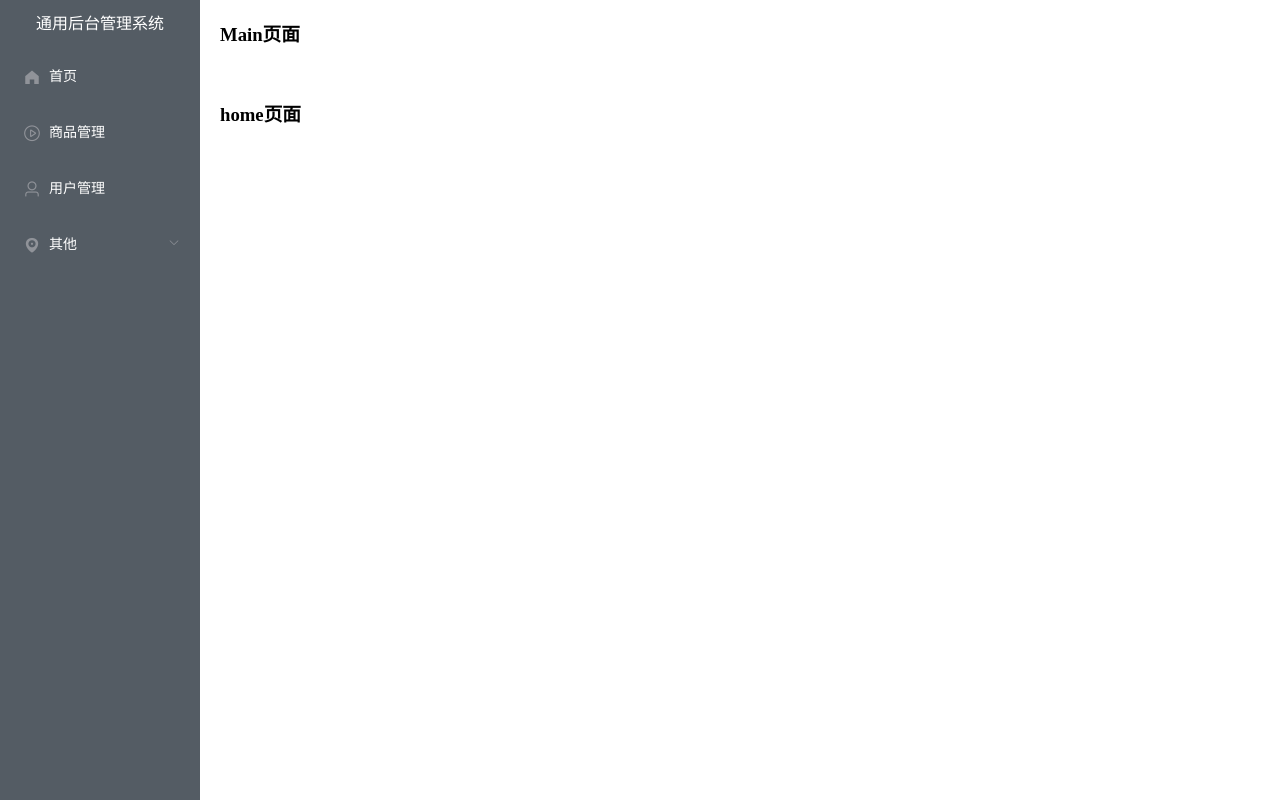
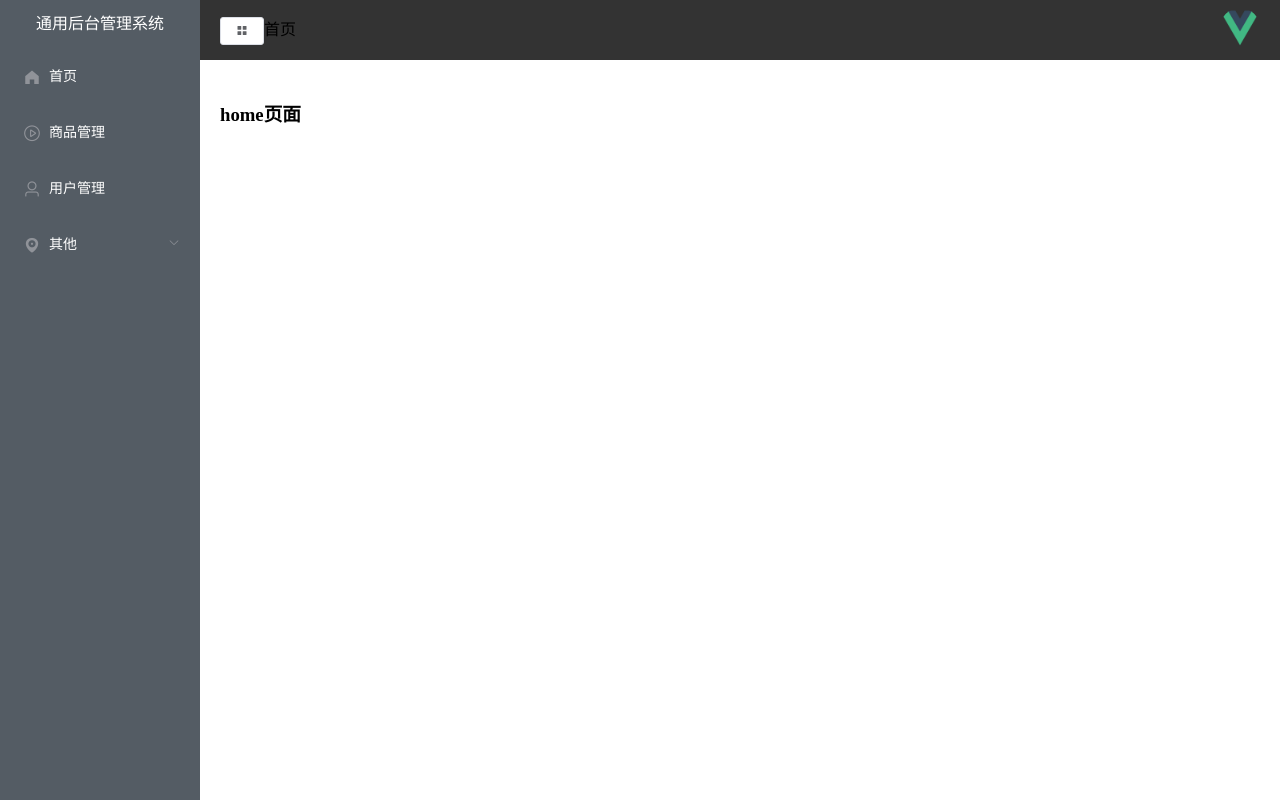
Before and after one commit to FREEDOMTSQ/my-vue, a Vue app: page /#/home in a window 1280 px wide. Built offline with nearby package versions, Linux system fonts and the light colour scheme.

Commit message:
header基本样式

```diff
--- /dev/null
+++ b/src/components/CommonHeader.vue
@@ -0,0 +1,42 @@
+<template>
+  <div class="header-container">
+    <div class="l-content">
+      <el-button icon="el-icon-menu" size="mini"></el-button>
+      <!-- 面包屑 -->
+      <span>首页</span>
+    </div>
+    <div class="r-content">
+      <el-dropdown>
+        <span class="el-dropdown-link">
+          <img class="user" src="../assets/logo.png" alt="">
+        </span>
+        <el-dropdown-menu slot="dropdown">
+          <el-dropdown-item>个人中心</el-dropdown-item>
+          <el-dropdown-item>退出登录</el-dropdown-item>
+        </el-dropdown-menu>
+      </el-dropdown>
+    </div>
+  </div>
+</template>
+<script>
+export default {
+  data() {},
+};
+</script>
+<style lang="less" scoped>
+.header-container {
+  padding: 0 20px;
+  height: 60px;
+  background-color: #333;
+  display: flex;
+  justify-content: space-between;
+  align-items: center;
+  .r-content{
+    .user{
+      width: 40px;
+      height: 40px;
+      border-radius:50%
+    }
+  }
+}
+</style>
--- a/src/views/Main.vue
+++ b/src/views/Main.vue
@@ -6,7 +6,7 @@
       </el-aside>
       <el-container>
         <el-header>
-          <h1>Main页面</h1>
+          <common-header />
         </el-header>
         <el-main>
           <router-view></router-view>
@@ -17,10 +17,17 @@
 </template>
 <script>
 import CommonAside from '../components/CommonAside.vue'
+import CommonHeader from '../components/CommonHeader.vue'
 export default {
-  components:{ CommonAside},
+  components:{ CommonAside,CommonHeader },
   data() {
     return {};
   },
 };
 </script>
+<style lang="less">
+.el-header{
+  padding: 0;
+}
+
+</style>
```
